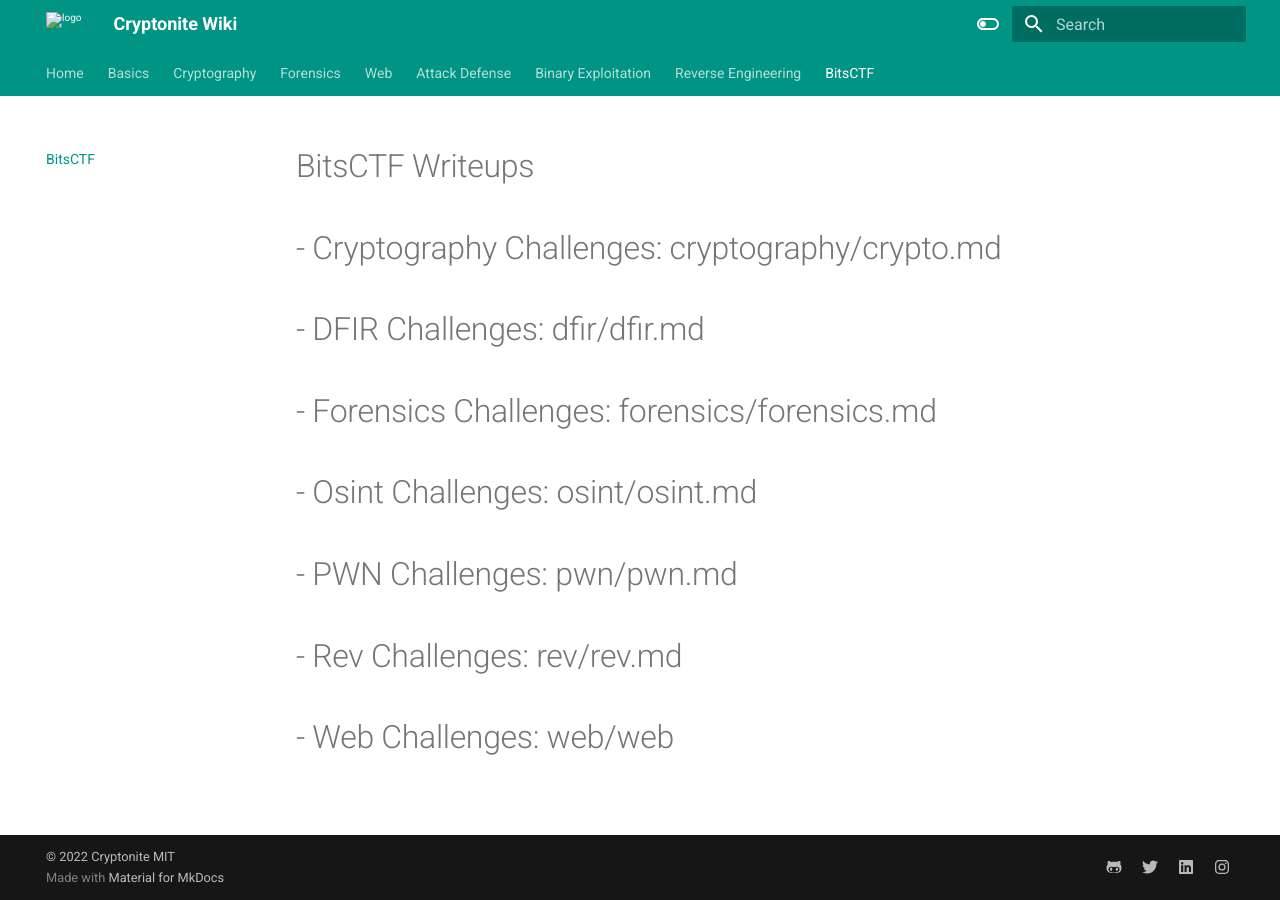
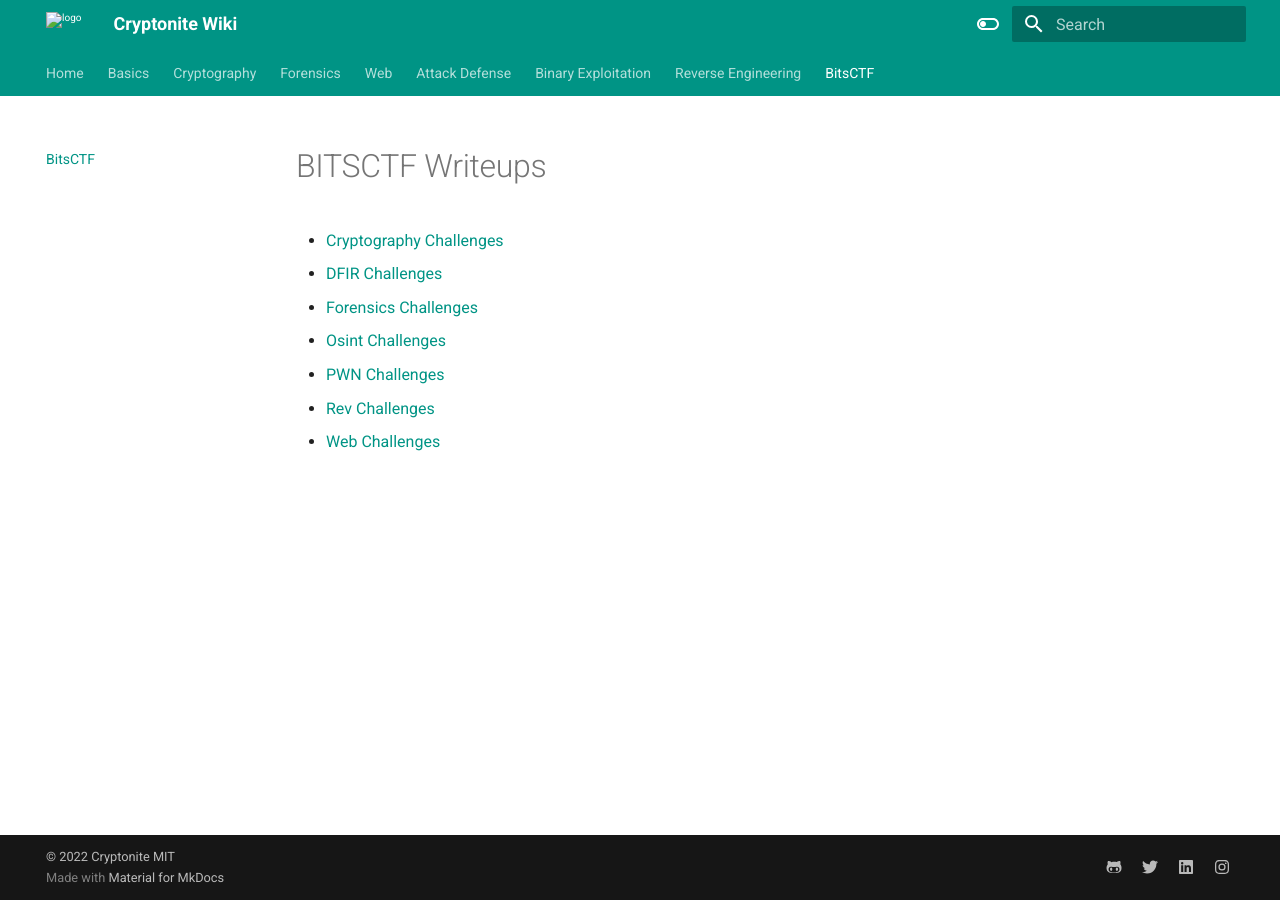
Before and after one commit to Cryptonite-MIT/Wiki, an MkDocs documentation site: the page built from docs/bitsctf.md, in a window 1280 px wide. Built offline with MkDocs 1.6.1 and Material for MkDocs 9.7.7, drawn with Linux system fonts in a browser that asks for light colours.

Commit message:
Update bitsctf.md

```diff
--- a/docs/bitsctf.md
+++ b/docs/bitsctf.md
@@ -1,9 +1,9 @@
-# BitsCTF Writeups
+# BITSCTF Writeups
 
-# - Cryptography Challenges: cryptography/crypto.md
-# - DFIR Challenges: dfir/dfir.md
-# - Forensics Challenges: forensics/forensics.md
-# - Osint Challenges: osint/osint.md
-# - PWN Challenges: pwn/pwn.md
-# - Rev Challenges: rev/rev.md
-# - Web Challenges: web/web
+- [Cryptography Challenges](/docs/Cryptography/crypto.md)
+- [DFIR Challenges](/docs/dfir/dfir.md)
+- [Forensics Challenges](/docs/forensics/forensics.md)
+- [Osint Challenges](/docs/osint/osint.md)
+- [PWN Challenges](/docs/pwn/pwn.md)
+- [Rev Challenges](/docs/rev/rev.md)
+- [Web Challenges](/docs/web/web.md)
```
